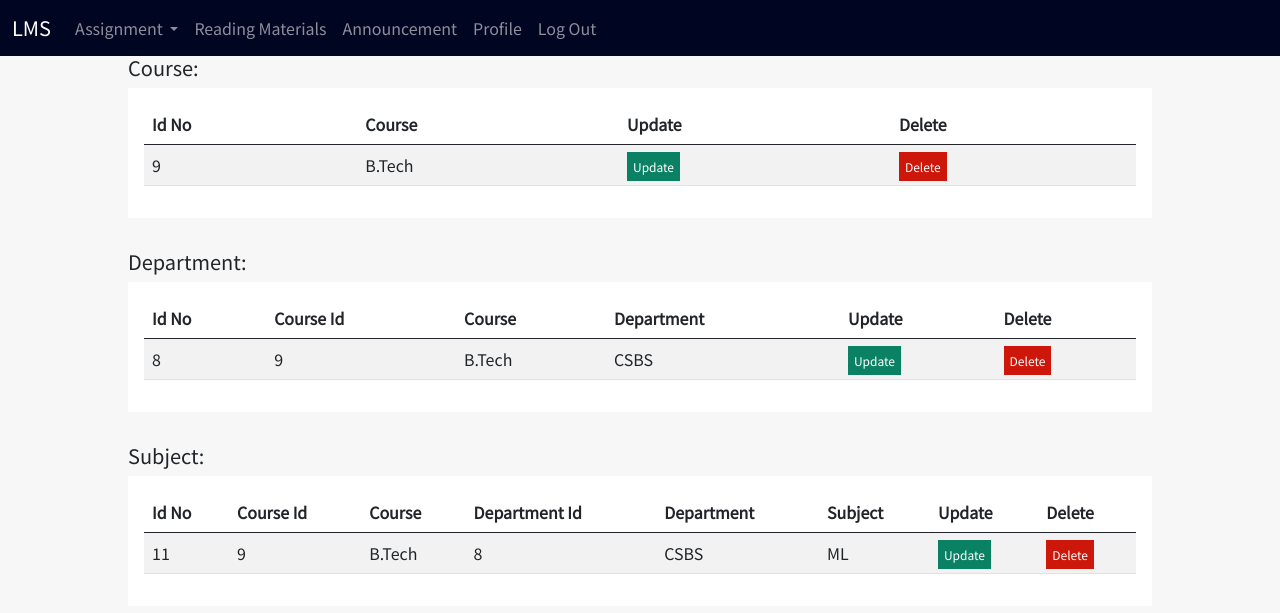
After one commit to shuvra-matrix/LMS-Using-Django, a Django app: page /view_details/ in a window 1280 px wide. The commit adds this page. Shown: the top 613 px of the page. Run offline with Django 3.2, Linux system fonts and the light colour scheme; data comes from the database, SQL or seed files in the repository; both versions use the stored data as it was after the commit.

Commit message:
add subject department classes , view them also next work is cerate teacher view

```diff
--- a/lms_app/admin.py
+++ b/lms_app/admin.py
@@ -1,5 +1,5 @@
 from django.contrib import admin
-from lms_app.models import Classes, Create_assignment, Student, Submit, Course, Department, Subject, Teacher, Subject_assign
+from lms_app.models import Classes, Create_assignment, Student, Submit, Course, Department, Subject, Teacher, Subject_assign,Admin
 
 # Register your models here.
 
@@ -12,3 +12,4 @@ admin.site.register(Course),
 admin.site.register(Subject),
 admin.site.register(Teacher),
 admin.site.register(Subject_assign),
+admin.site.register(Admin),
--- a/lms_app/models.py
+++ b/lms_app/models.py
@@ -65,12 +65,15 @@ class Course(models.Model):
 class Department(models.Model):
     id = models.AutoField(primary_key=True)
     course_id = models.IntegerField(unique=False)
+    course_name = models.CharField(max_length=100, unique=False,null=True)
     department = models.CharField(max_length=100, unique=False)
 
 class Subject(models.Model):
     id = models.AutoField(primary_key=True)
     course_id = models.IntegerField(unique=False)
-    department_id = models.IntegerField(unique=False)
+    course_name = models.CharField(max_length=100, unique=False,null=True)
+    department_id = models.IntegerField(unique=False,null=True)
+    department_name = models.CharField(max_length=100, unique=False,null=True)
     subject = models.CharField(max_length=100, unique=False)
 
 class Subject_assign(models.Model):
@@ -79,3 +82,11 @@ class Subject_assign(models.Model):
     department_id = models.IntegerField(unique=False)
     subject = models.IntegerField(unique=False)
     teacher_id = models.IntegerField(unique=False)
+
+
+class Admin(models.Model):
+    id = models.AutoField(primary_key=True)
+    name = models.CharField(max_length=70, unique=False)
+    reg_no = models.CharField(max_length=30, unique=True)
+    password = models.CharField(max_length=50, unique=False, null=True)
+    email = models.CharField(max_length=70, unique=False, null=True)
--- a/lms_app/urls.py
+++ b/lms_app/urls.py
@@ -20,6 +20,12 @@ urlpatterns = [
     path("make_submission/",views.make_submission,name='make_submission'),
     path("login/",views.login,name='login'),
     path("logout/",views.logout,name='logout'),
+    path("add_course/", views.add_course, name='add_course'),
+    path('add_department/', views.add_department, name='add_department'),
+    path('add_subject/', views.add_subject, name='add_subject'),
+    path('view_details/', views.view_details, name='view_details'),
+    path('add_teacher', views.add_teacher, name='add_teacher'),
+    path('view_teacher',views.view_teacher,name='view_teacher')
 ]
 
 if settings.DEBUG:
--- a/lms_app/views.py
+++ b/lms_app/views.py
@@ -1,5 +1,5 @@
 from django.shortcuts import render,redirect
-from lms_app.models import Classes,Create_assignment,Student,Submit,Teacher
+from lms_app.models import Classes,Create_assignment,Student,Submit,Teacher,Admin,Course,Department,Subject
 from django.core.files.storage import FileSystemStorage
 
 # Create your views here.
@@ -140,14 +140,28 @@ def login(requests):
             if data_pass == password:
                 message = "hi"
                 log_teacher = requests.session['teacher']
-                print(log_teacher)
                 context = {
                     'messaage': message,
                     'log_teacher': log_teacher,
                 }
                 return render(requests, 'index.html',context=context)
         elif requests.POST.get('admin') == 'admin':
-            return render(requests, 'index.html')
+            email = requests.POST.get('email')
+            password = requests.POST.get('password')
+            data = Admin.objects.get(email=email)
+            data_pass = data.password
+            data_id = data.id
+            requests.session['email'] = email
+            requests.session['admin_id'] = data_id
+            requests.session['admin'] = 'admin'
+            if data_pass == password:
+                message = "hi"
+                log_admin = requests.session['admin']
+                context = {
+                    'messaage': message,
+                    'log_admin': log_admin,
+                }
+                return render(requests, 'index.html',context=context)
     return render(requests,'login.html')
 
 def logout(requests):
@@ -160,3 +174,54 @@ def logout(requests):
             pass
     else:
         return render(requests, 'login.html')
+
+
+def add_course(requests):
+    if requests.method == 'POST':
+        course = requests.POST.get('course')
+        data = Course.objects.create(course=course)
+        return redirect('/add_course')
+    courses = Course.objects.all()
+    department = Department.objects.all()
+    my_dic = {'records': courses, 'department': department}
+    return render(requests, 'add_course.html', context=my_dic)
+
+
+def add_department(requests):
+    if requests.method == 'POST':
+        department = requests.POST.get('department')
+        course = requests.POST.get('course')
+        query = Course.objects.get(id=course)
+        course_name = query.course
+        data = Department.objects.create(course_id=course,course_name=course_name,department=department)
+        return redirect('/add_course')
+    return render(requests, 'add_course.html')
+
+def add_subject(requests):
+    if requests.method == 'POST':
+        subject = requests.POST.get('subject')
+        department = requests.POST.get('department')
+        course = requests.POST.get('course')
+        query = Course.objects.get(id=course)
+        course_name = query.course
+        query = Department.objects.get(id=department)
+        department_name = query.department
+        data = Subject.objects.create(course_id=course, course_name=course_name, department_name=department_name ,department_id=department, subject=subject)
+        return redirect('/add_course')
+    return render(requests, 'add_course.html')
+
+def view_details(requests):
+    courses = Course.objects.all()
+    department = Department.objects.all()
+    subject = Subject.objects.all()
+    my_dic = {'records': courses, 'department': department,'subject':subject}
+    return render(requests, 'view_details.html',context=my_dic)
+
+
+def add_teacher(requests):
+    return render(requests,'add_teacher.htnl')
+
+
+
+def view_teacher(requests):
+    return render(requests,'view_teacher.htnl')
--- a/templates/header.html
+++ b/templates/header.html
@@ -20,31 +20,91 @@
     </button>
     <div class="collapse navbar-collapse" id="navbarSupportedContent">
       <ul class="navbar-nav me-auto mb-2 mb-lg-0">
+
+
         {%  if 'teacher' in request.session %}
         <li class="nav-item">
           <a class="nav-link active" aria-current="page" href="{% url 'base:create_class' %}">Create Class</a>
         </li>
         {% endif %}
+
+
+
          {%  if 'student' in request.session   %}
         <li class="nav-item">
           <a class="nav-link active" aria-current="page" href="{% url 'base:online_class' %}">Online Class</a>
         </li>
          {% endif %}
+
+
+
         <li class="nav-item dropdown">
+
+
+          {%  if 'admin' not in request.session %}
           <a class="nav-link dropdown-toggle" href="#" id="navbarDropdown" role="button" data-bs-toggle="dropdown" aria-expanded="false">
             Assignment
           </a>
+           {% endif %}
+
+
+          {%  if 'admin' in request.session %}
+           <a class="nav-link dropdown-toggle" href="#" id="navbarDropdown" role="button" data-bs-toggle="dropdown" aria-expanded="false">
+            Teachers Section
+          </a>
+           {% endif %}
+
+
           <ul class="dropdown-menu" aria-labelledby="navbarDropdown">
+
             {%  if 'teacher' in request.session %}
               <li><a class="dropdown-item" href="{% url 'base:create_assignment' %}">Create Assignment</a></li>
               <li><a class="dropdown-item" href="{% url 'base:view_assignment' %}">View Assignment</a></li>
               <li><a class="dropdown-item" href="{% url 'base:view_submission' %}">View Submission</a></li>
             {% endif %}
+
+
+            {%  if 'admin' in request.session %}
+              <li><a class="dropdown-item" href="{% url 'base:add_teacher' %}">Add Teachers</a></li>
+              <li><a class="dropdown-item" href="{% url 'base:view_teacher' %}">View Teachers</a></li>
+            {% endif %}
+
+
             {%  if 'student' in request.session   %}
               <li><a class="dropdown-item" href="{% url 'base:student_view_assignment' %}">View Assignment</a></li>
             {% endif %}
+
+
           </ul>
         </li>
+
+
+         {%  if 'admin' in request.session %}
+        <li class="nav-item dropdown">
+
+           <a class="nav-link dropdown-toggle" href="#" id="navbarDropdown" role="button" data-bs-toggle="dropdown" aria-expanded="false">
+            Student Section
+          </a>
+          <ul class="dropdown-menu" aria-labelledby="navbarDropdown">
+              <li><a class="dropdown-item" href="{% url 'base:create_assignment' %}">Add Students</a></li>
+              <li><a class="dropdown-item" href="{% url 'base:view_assignment' %}">View Students</a></li>
+          </ul>
+
+        </li>
+         <li class="nav-item dropdown">
+
+           <a class="nav-link dropdown-toggle" href="#" id="navbarDropdown" role="button" data-bs-toggle="dropdown" aria-expanded="false">
+            Branch Sechtion
+          </a>
+          <ul class="dropdown-menu" aria-labelledby="navbarDropdown">
+              <li><a class="dropdown-item" href="{% url 'base:add_course' %}">Add Course</a></li>
+              <li><a class="dropdown-item" href="{% url 'base:view_details' %}">View Details</a></li>
+          </ul>
+        </li>
+          {% endif %}
+
+
+
         <li class="nav-item">
           <a class="nav-link " href="#" tabindex="-1" aria-disabled="true">Reading Materials</a>
         </li>
--- /dev/null
+++ b/templates/view_details.html
@@ -0,0 +1,111 @@
+{% extends 'header.html' %}
+{% block body_block %}
+
+<div class="view_details" style="width: 80%; margin: auto;">
+<H5>Course:</H5>
+<div class="from_table">
+    <table class="table table-striped ">
+  <thead>
+    <tr>
+      <th scope="col">Id No</th>
+      <th scope="col">Course</th>
+      <th scope="col">Update</th>
+      <th scope="col">Delete</th>
+
+    </tr>
+  </thead>
+  <tbody>
+{% if records %}
+
+{%  for stat in records %}
+    <tr>
+      <td>{{stat.id}}</td>
+      <td>{{stat.course}}</td>
+        <td><a href="" style="text-decoration: none; background: rgb(11, 129, 100); padding: 6px; color: white; font-size: 12px;">Update</a></td>
+        <td><a href="" style="text-decoration: none; background: rgb(204, 23, 10); padding: 6px; color: white; font-size: 12px;">Delete</a></td>
+    </tr>
+{% endfor %}
+{%endif %}
+  </tbody>
+</table>
+</div>
+
+
+
+<H5 style="padding-top: 2rem;">Department:</H5>
+<div class="from_table">
+    <table class="table table-striped ">
+  <thead>
+    <tr>
+      <th scope="col">Id No</th>
+      <th scope="col">Course Id</th>
+      <th scope="col">Course</th>
+        <th scope="col">Department</th>
+      <th scope="col">Update</th>
+      <th scope="col">Delete</th>
+
+    </tr>
+  </thead>
+  <tbody>
+{% if department %}
+
+{%  for stat in department %}
+    <tr>
+      <td>{{stat.id}}</td>
+      <td>{{stat.course_id}}</td>
+      <td>{{stat.course_name}}</td>
+      <td>{{stat.department}}</td>
+        <td><a href="" style="text-decoration: none; background: rgb(11, 129, 100); padding: 6px; color: white; font-size: 12px;">Update</a></td>
+        <td><a href="" style="text-decoration: none; background: rgb(204, 23, 10); padding: 6px; color: white; font-size: 12px;">Delete</a></td>
+    </tr>
+{% endfor %}
+{%endif %}
+  </tbody>
+</table>
+</div>
+
+
+<h5 style="padding-top: 2rem;">Subject:</h5>
+<div class="from_table">
+    <table class="table table-striped ">
+  <thead>
+    <tr>
+      <th scope="col">Id No</th>
+      <th scope="col">Course Id</th>
+      <th scope="col">Course</th>
+        <th scope="col">Department Id</th>
+         <th scope="col">Department</th>
+         <th scope="col">Subject</th>
+      <th scope="col">Update</th>
+      <th scope="col">Delete</th>
+
+    </tr>
+  </thead>
+  <tbody>
+{% if subject %}
+
+{%  for stat in subject %}
+    <tr>
+      <td>{{stat.id}}</td>
+      <td>{{stat.course_id}}</td>
+      <td>{{stat.course_name}}</td>
+      <td>{{stat.department_id}}</td>
+      <td>{{stat.department_name}}</td>
+      <td>{{stat.subject}}</td>
+        <td><a href="" style="text-decoration: none; background: rgb(11, 129, 100); padding: 6px; color: white; font-size: 12px;">Update</a></td>
+        <td><a href="" style="text-decoration: none; background: rgb(204, 23, 10); padding: 6px; color: white; font-size: 12px;">Delete</a></td>
+    </tr>
+{% endfor %}
+{%endif %}
+  </tbody>
+</table>
+</div>
+</div>
+
+
+
+
+
+</body>
+</html>
+{% endblock %}
```
Also changed, not shown: templates/add_course.html (added, +83 -0 lines), templates/add_teacher.html (added, +44 -0 lines), db.sqlite3, lms_app/migrations/0014_admin.py (added), lms_app/migrations/0015_alter_subject_department_id.py (added), lms_app/migrations/0016_auto_20210728_0001.py (added), templates/view_teacher.html (added).
